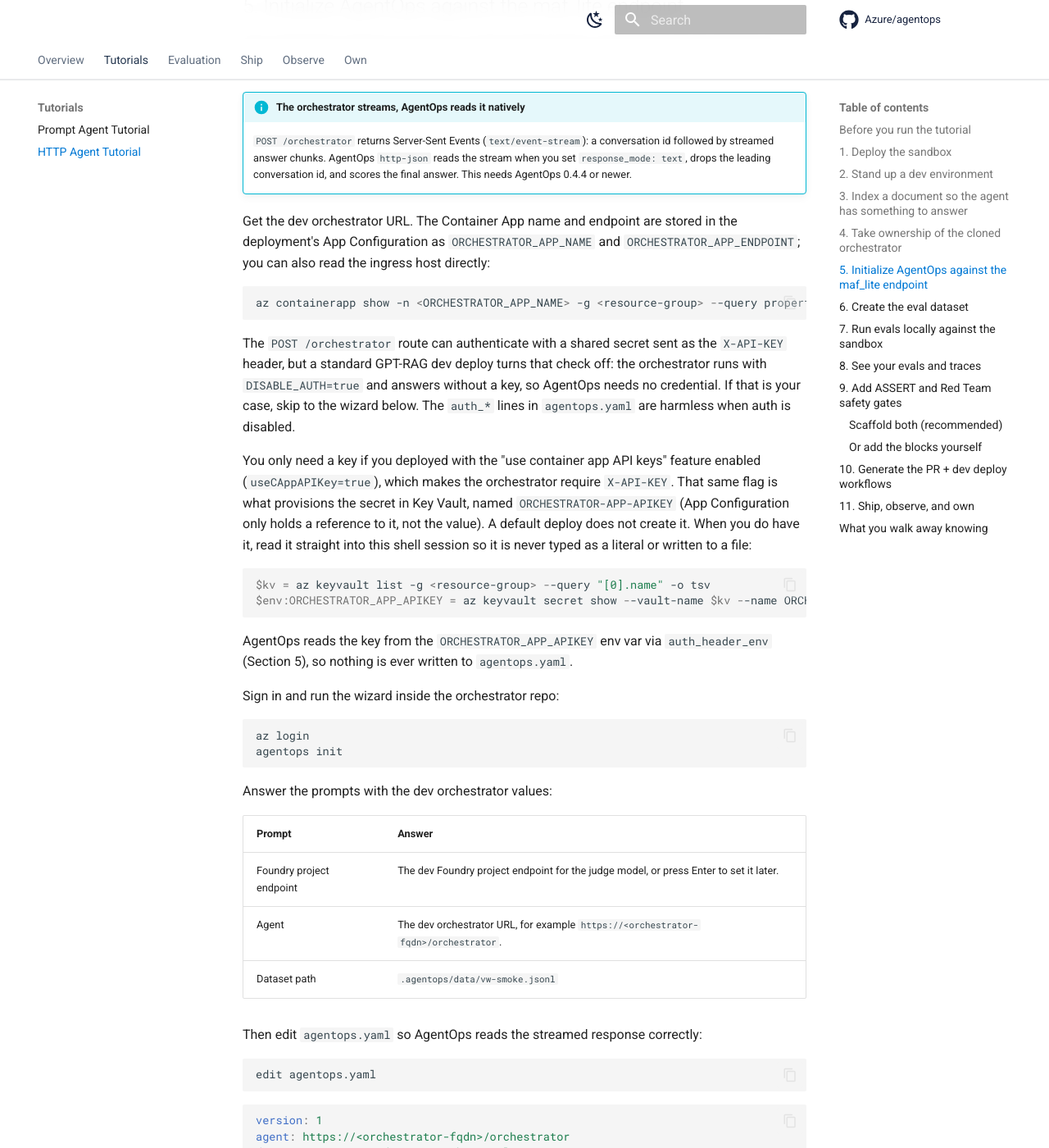
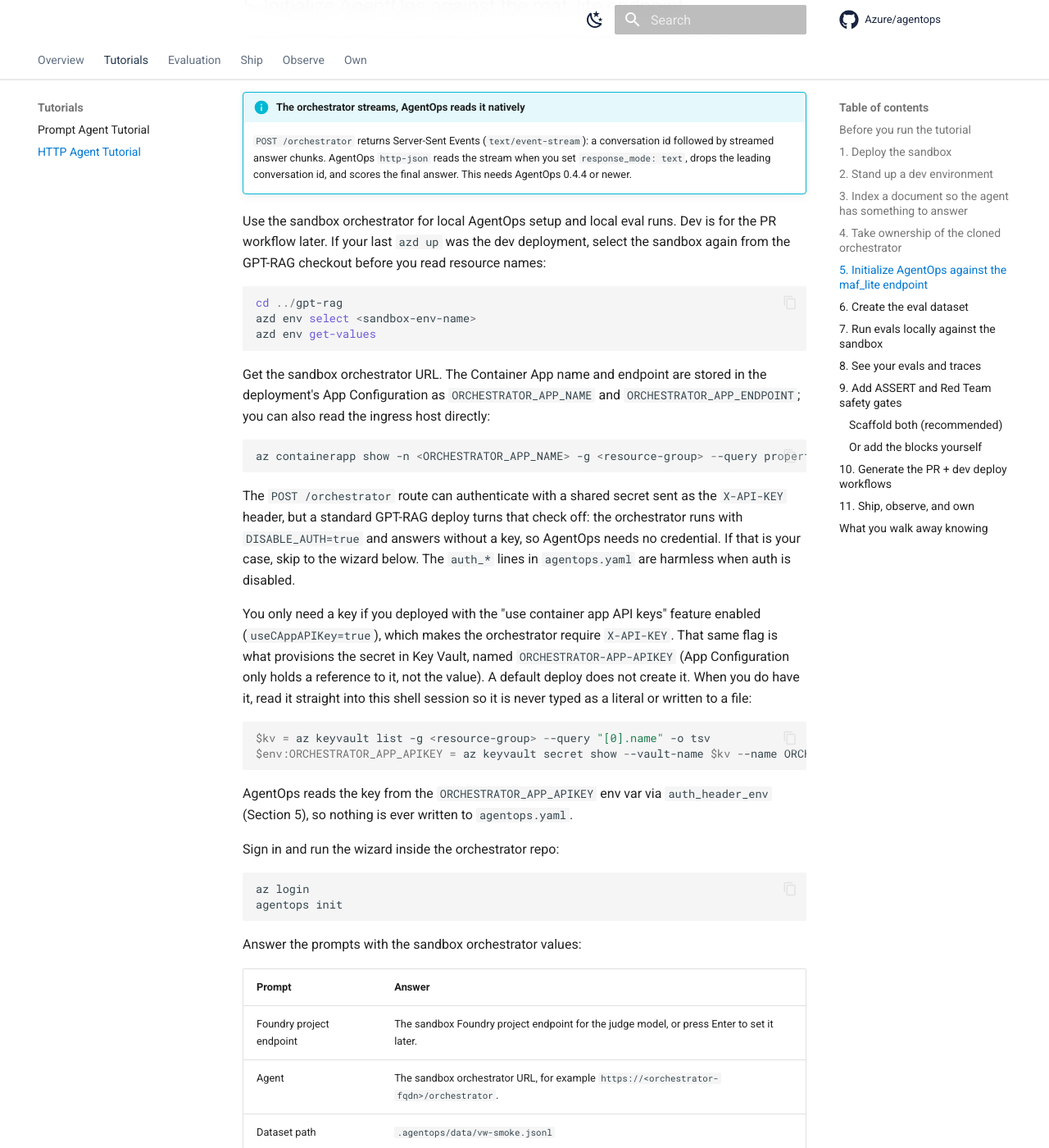
Before and after one commit to Azure/agentops, an MkDocs documentation site: the page built from docs/tutorial-http-agent.md, in a window 1280 px wide and 1400 px high, scrolled down 4748 px. Shown: the whole window at 82% size. Built offline with MkDocs 1.6.1 and Material for MkDocs 9.7.7, drawn with Linux system fonts in a browser that asks for light colours; comment, search, counter and statistics services are not loaded; some of the changed text lies outside the part shown.

Commit message:
docs(http tutorial): distinguish sandbox local evals from dev PR gate
Clarify that AgentOps initialization and local eval runs should use the sandbox
orchestrator endpoint, while the generated PR gate evaluates the dev deployment.
Add an azd env select step before reading sandbox resource names so users do not
accidentally keep dev selected after the second deployment.

Co-authored-by: Copilot <223556219+Copilot@users.noreply.github.com>

````diff
--- a/docs/tutorial-http-agent.md
+++ b/docs/tutorial-http-agent.md
@@ -237,8 +237,18 @@ No adapter route is needed.
     conversation id, and scores the final answer. This needs AgentOps 0.4.4 or
     newer.
 
-Get the dev orchestrator URL. The Container App name and endpoint are stored in
-the deployment's App Configuration as `ORCHESTRATOR_APP_NAME` and
+Use the sandbox orchestrator for local AgentOps setup and local eval runs. Dev is
+for the PR workflow later. If your last `azd up` was the dev deployment, select
+the sandbox again from the GPT-RAG checkout before you read resource names:
+
+```powershell
+cd ../gpt-rag
+azd env select <sandbox-env-name>
+azd env get-values
+```
+
+Get the sandbox orchestrator URL. The Container App name and endpoint are stored
+in the deployment's App Configuration as `ORCHESTRATOR_APP_NAME` and
 `ORCHESTRATOR_APP_ENDPOINT`; you can also read the ingress host directly:
 
 ```powershell
@@ -246,7 +256,7 @@ az containerapp show -n <ORCHESTRATOR_APP_NAME> -g <resource-group> --query prop
 ```
 
 The `POST /orchestrator` route can authenticate with a shared secret sent as the
-`X-API-KEY` header, but a standard GPT-RAG dev deploy turns that check off: the
+`X-API-KEY` header, but a standard GPT-RAG deploy turns that check off: the
 orchestrator runs with `DISABLE_AUTH=true` and answers without a key, so AgentOps
 needs no credential. If that is your case, skip to the wizard below. The `auth_*`
 lines in `agentops.yaml` are harmless when auth is disabled.
@@ -273,12 +283,12 @@ az login
 agentops init
 ```
 
-Answer the prompts with the dev orchestrator values:
+Answer the prompts with the sandbox orchestrator values:
 
 | Prompt | Answer |
 |---|---|
-| Foundry project endpoint | The dev Foundry project endpoint for the judge model, or press Enter to set it later. |
-| Agent | The dev orchestrator URL, for example `https://<orchestrator-fqdn>/orchestrator`. |
+| Foundry project endpoint | The sandbox Foundry project endpoint for the judge model, or press Enter to set it later. |
+| Agent | The sandbox orchestrator URL, for example `https://<orchestrator-fqdn>/orchestrator`. |
 | Dataset path | `.agentops/data/vw-smoke.jsonl` |
 
 Then edit `agentops.yaml` so AgentOps reads the streamed response correctly:
@@ -306,7 +316,7 @@ evaluators:
 
 | Field | What it does |
 |---|---|
-| `agent` | The dev orchestrator URL AgentOps calls with `POST`. |
+| `agent` | The sandbox orchestrator URL AgentOps calls with `POST` for local eval runs. |
 | `protocol: http-json` | Send one JSON request; here AgentOps reads a streamed response. |
 | `request_field: ask` | Put each dataset input under the `ask` key, matching the orchestrator's own field name. |
 | `response_mode: text` | Read the `text/event-stream` body and aggregate it into one answer instead of parsing a single JSON body. |
@@ -502,6 +512,10 @@ AgentOps-owned GitHub Actions into your repo, it does not reuse whatever CI the
 upstream orchestrator shipped. The orchestrator's `azure.yaml` is used only as
 the deploy project, so the deploy mode is `azd`.
 
+The local evals above use your sandbox endpoint. The PR gate generated here uses
+the dev environment, so pull requests are checked against the same deployment the
+dev workflow updates.
+
 ```powershell
 agentops workflow generate --kinds pr,dev --deploy-mode azd --doctor-gate critical --force
 ```
````
